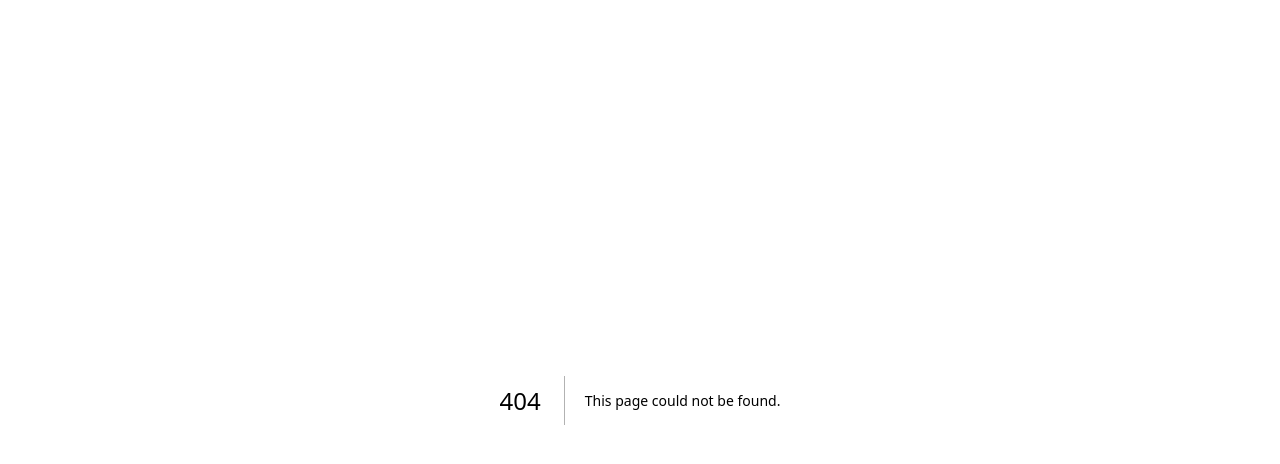
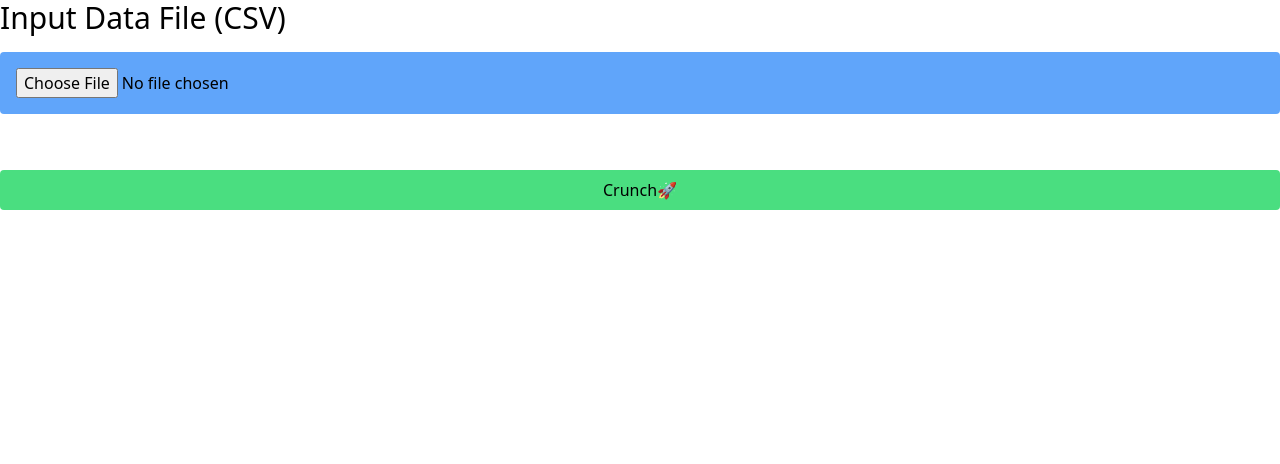
Before and after one commit to Lakshit-Chiranjiv/data-crunch, a Next.js app: page /datainput in a window 1280 px wide. Before the commit this address had no page. Shown: the top 464 px of the page. Built offline with nearby package versions, Linux system fonts and the light colour scheme.

Commit message:
data input page

```diff
--- /dev/null
+++ b/app/datainput/page.jsx
@@ -0,0 +1,34 @@
+"use client"
+import { useState } from "react"
+import { parse } from "papaparse"
+
+import { convertToJson } from "@/lib/convertToJson"
+
+const DataInput = ({setJsonFileData}) => {
+
+  const [inputFile,setInputFile] = useState(null)
+
+  return (
+    <div className="flex flex-col gap-4">
+        <h1 className="text-3xl">Input Data File (CSV)</h1>
+        <input type="file" id="file" accept=".csv" className="bg-blue-400 p-4 rounded" onChange={(e) =>{
+          setInputFile(e.target.files[0]);//input file stored in state
+
+        }}/>
+
+        <br />
+        <button className="bg-green-400 rounded px-4 py-2" onClick={() =>{
+          console.log(inputFile)
+          parse(inputFile, {
+              complete: function(results) {
+                console.log("Finished:", results.data);
+                setJsonFileData(convertToJson(results.data))              }}
+            )
+
+        }}>Crunch🚀</button>
+
+    </div>
+  )
+}
+
+export default DataInput
```
